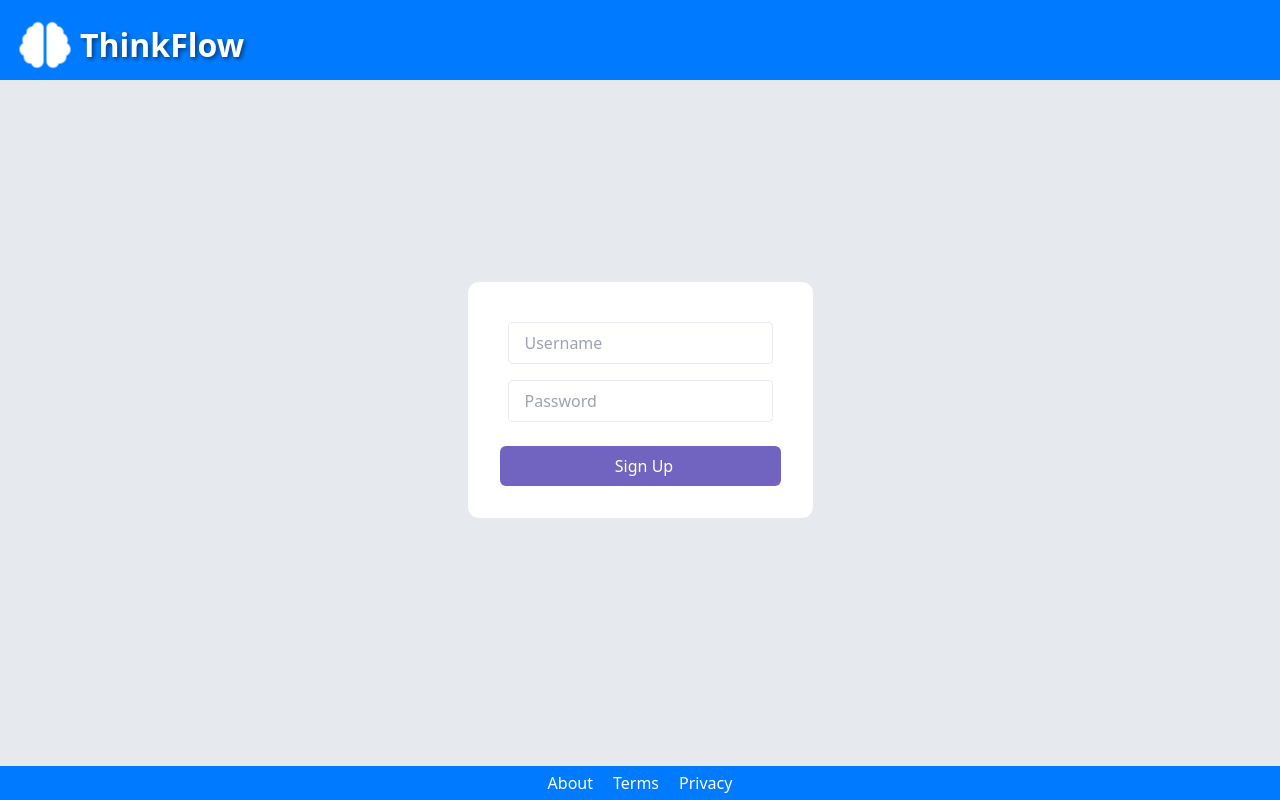
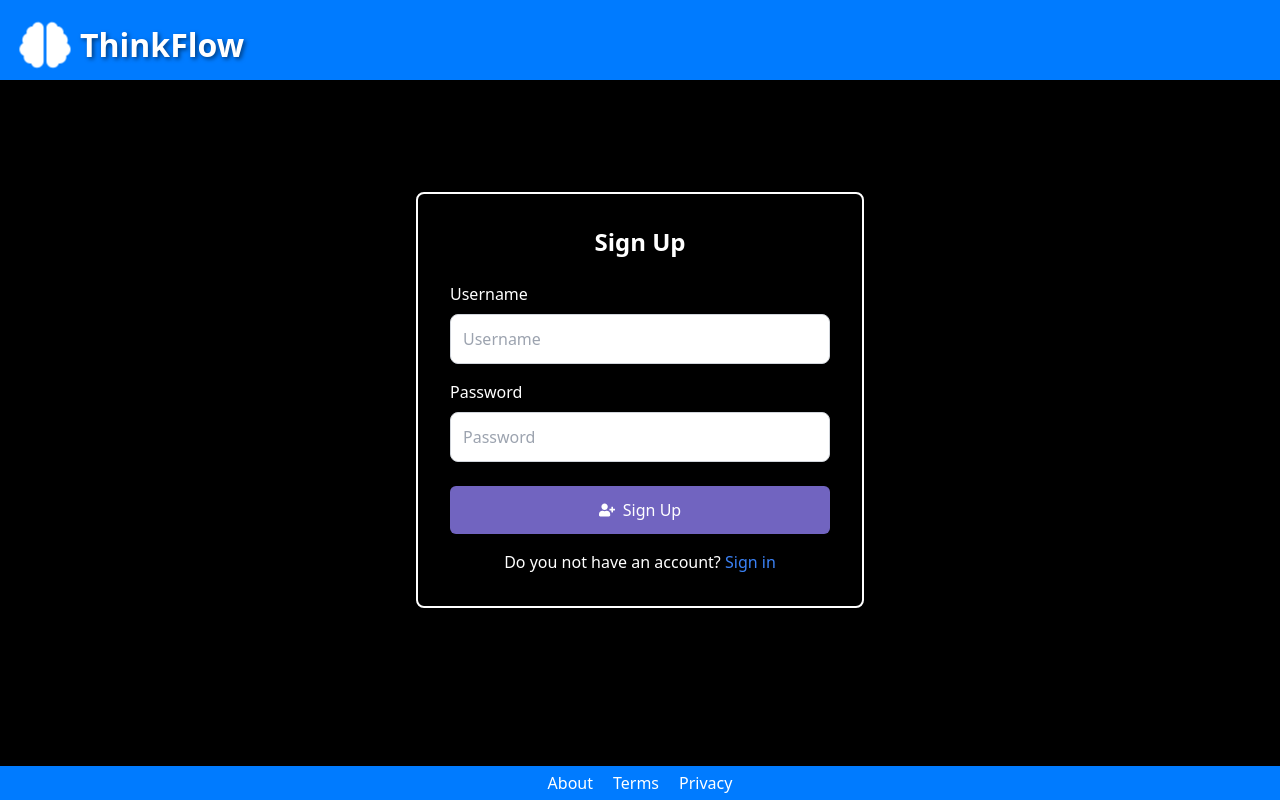
Before and after one commit to intojhanurag/Second---Brain-, a React (Vite) app in the folder brainly-frontend/: page /signup in a window 1280 px wide. Built offline with nearby package versions, Linux system fonts and the light colour scheme.

Commit message:
frontend

```diff
--- a/brainly-frontend/src/App.tsx
+++ b/brainly-frontend/src/App.tsx
@@ -3,25 +3,32 @@ import { Signin } from "./pages/Signin";
 import { Dashboard } from "./pages/dashboard";
 import { HomePage } from "./pages/HomePage";
 import { Header } from "./pages/Header";
-import { BrowserRouter,Routes,Route } from "react-router-dom";
+import { BrowserRouter,Routes,Route, useLocation } from "react-router-dom";
 import { Footer } from "./pages/Footer";
 
 function App(){
-  return <BrowserRouter>
+  const location=useLocation();
+  const showHeader=location.pathname==="/"||location.pathname==="/signup"||location.pathname==="/signin";
+  return (
       <div>
-
-        <Header/>
+        {showHeader && <Header/>}
         <Routes>
           <Route path="/" element={<HomePage/>}/>
           <Route path="/signup" element={<Signup/>}/>
           <Route path="/signin" element={<Signin/>}/>
           <Route path="/dashboard" element={<Dashboard/>}/>
         </Routes>
-        <Footer/>
+        {showHeader && <Footer/>}
       </div>
-
-  </BrowserRouter>
-
+  );
+}
+function AppWrapper(){
+  return (
+    <BrowserRouter>
+      <App/>
+    </BrowserRouter>
+  )
 }
 
-export default App
+
+export default AppWrapper
--- a/brainly-frontend/src/components/ui/Button.tsx
+++ b/brainly-frontend/src/components/ui/Button.tsx
@@ -1,29 +1,41 @@
 import { ReactElement } from "react";
 
-interface ButtonProps{
-    variant:"primary"|"secondary";
-    text:string;
-    startIcon:ReactElement;
-    onClick?:()=>void
-    fullWidth?:boolean
-    loading?:boolean
+interface ButtonProps {
+  variant: "primary" | "secondary";
+  text: string;
+  startIcon: ReactElement;
+  onClick?: () => void;
+  fullWidth?: boolean;
+  loading?: boolean;
+  className?: string;
 }
 
-const variantClasses={
-    "primary":"bg-purple-600 text-white",
-    "secondary":"bg-purple-200 text-purple-400"
+const variantClasses = {
+  primary: "bg-purple-600 text-white",
+  secondary: "bg-purple-200 text-purple-400",
+};
+
+const defaultStyles = "px-4 py-2 rounded-md font-light flex items-center";
+
+export function Button({
+  variant,
+  text,
+  startIcon,
+  onClick,
+  fullWidth,
+  loading,
+  className,
+}: ButtonProps) {
+  return (
+    <button
+      onClick={onClick}
+      className={`${variantClasses[variant]} ${defaultStyles} ${
+        fullWidth ? "w-full justify-center items-center" : ""
+      } ${loading ? "opacity-45" : ""} ${className}`}
+      disabled={loading}
+    >
+      <div className="pr-2">{startIcon}</div>
+      {text}
+    </button>
+  );
 }
-
-const defaultStyles="px-4 py-2 rounded-md font-light flex items-center"
-
-export function Button({variant,text,startIcon,onClick,fullWidth,loading}:ButtonProps){
-    return <button onClick={onClick} className={variantClasses[variant]+" "+defaultStyles + `${fullWidth?" w-full justify-center items-center":""}${loading?" opacity-45":""}`} disabled={loading}>
-        <div className="pr-2">
-            {startIcon}
-        </div>
-
-        {text}
-
-    </button>
-
-}
--- a/brainly-frontend/src/components/ui/Input.tsx
+++ b/brainly-frontend/src/components/ui/Input.tsx
@@ -1,16 +1,19 @@
-import { forwardRef } from "react";
+import React, { forwardRef } from "react";
 
-export const Input = forwardRef<HTMLInputElement, { placeholder: string }>(
-  ({ placeholder }, reference) => {
+interface InputProps extends React.InputHTMLAttributes<HTMLInputElement> {
+  placeholder: string;
+  className?: string;
+}
+
+export const Input = forwardRef<HTMLInputElement, InputProps>(
+  ({ placeholder, className, ...rest }, ref) => {
     return (
-      <div>
-        <input
-          ref={reference}
-          placeholder={placeholder}
-          type={"text"}
-          className="px-4 py-2 border rounded m-2"
-        />
-      </div>
+      <input
+        ref={ref}
+        placeholder={placeholder}
+        className={className}
+        {...rest}
+      />
     );
   }
 );
--- a/brainly-frontend/src/pages/HomePage.tsx
+++ b/brainly-frontend/src/pages/HomePage.tsx
@@ -25,9 +25,9 @@ export function HomePage() {
       <div className="content">
         {/* <div className="logo-container">
             <FaBrain className="brain-logo"/>
-            <h1 className="thinkflow-heading w-50 pl-2 pr-2 h-16 border-2 rounded-2xl border-solid border-blue-600">ThinkFlow</h1>
+            <h1 classN
+            ame="thinkflow-heading w-50 pl-2 pr-2 h-16 border-2 rounded-2xl border-solid border-blue-600">ThinkFlow</h1>
         </div> */}
-
         <div className="phone-frame">
           <div className="phone-notch"></div>
           <div className="phone-camera"></div>
--- a/brainly-frontend/src/pages/Signin.tsx
+++ b/brainly-frontend/src/pages/Signin.tsx
@@ -1,46 +1,79 @@
-import { Input } from "../components/ui/Input"
-import { Button } from "../components/ui/Button"
+import { Input } from "../components/ui/Input";
+import { Button } from "../components/ui/Button";
 import { useRef } from "react";
+import { Link } from "react-router-dom";
 import { BACKEND_URL } from "../config";
 import axios from "axios";
 import { useNavigate } from "react-router-dom";
-export function Signin(){
-    const usernameRef=useRef<HTMLInputElement>(null);
-    const passwordRef=useRef<HTMLInputElement>(null);
+import { FaSignInAlt } from "react-icons/fa";
 
-    const navigate=useNavigate();
+export function Signin() {
+  const usernameRef = useRef<HTMLInputElement>(null);
+  const passwordRef = useRef<HTMLInputElement>(null);
 
+  const navigate = useNavigate();
 
-    async function signin(){
-        console.log(usernameRef.current)
-        const username=usernameRef.current?.value||"";
+  async function signin() {
+    console.log(usernameRef.current);
+    const username = usernameRef.current?.value || "";
+    const password = passwordRef.current?.value || "";
 
-        const password=passwordRef.current?.value||"";
-
-        const response=await axios.post(BACKEND_URL+"/api/v1/signin",{
+    const response = await axios.post(BACKEND_URL + "/api/v1/signin", {
       username,
-            password
-        })
+      password,
+    });
     console.log("Signin Response:", response.data);
     const jwt = response.data.token;
     if (jwt) {
       localStorage.setItem("token", jwt);
-            navigate("/dashboard")
+      navigate("/dashboard");
       console.log("Token stored:", jwt);
     } else {
       console.error("No token received from backend");
     }
   }
-    return <div className="h-screen w-screen bg-gray-200
-    flex justify-center items-center">
-        <div className="bg-white rounded border min-w-48 p-8 rounded-xl">
-            <Input ref={usernameRef} placeholder="Username"/>
-            <Input ref={passwordRef} placeholder="Password"/>
 
-            <div className="flex justify-center pt-4">
-                <Button onClick={signin} loading={false} variant="primary" text="Sign in" fullWidth={true}></Button>
+  return (
+    <div className="h-screen w-screen bg-black flex justify-center items-center">
+      <div className="bg-black border-2 border-white rounded-lg shadow-lg p-8 w-full max-w-md">
+        <h2 className="text-2xl font-bold mb-6 text-center text-white">Sign In</h2>
+        <div className="pb-2 text-white">
+            Username
+        </div>
+        <Input
+          ref={usernameRef}
+          placeholder="Username"
+          className="mb-4 p-3 w-full border border-white rounded-lg focus:outline-none focus:ring-2 focus:ring-blue-500"
+        />
+        <div className="text-white pb-2">
+            Password
+        </div>
+        <Input
+          ref={passwordRef}
+          placeholder="Password"
+          type="password"
+          className="mb-6 p-3 w-full border border-gray-300 rounded-lg focus:outline-none focus:ring-2 focus:ring-blue-500"
+        />
+        <div className="flex justify-center">
+
+          <Button
+            onClick={signin}
+            loading={false}
+            variant="primary"
+            text="Sign in"
+            fullWidth={true}
+            className="w-full py-3 bg-blue-500 text-white font-bold rounded-lg hover:bg-blue-600 transition duration-300"
+            startIcon={<FaSignInAlt/>}
+          />
+        </div>
+
+        <div className="text-center mt-4">
+          <span className="text-white">Do you not have an account? </span>
+          <Link to="/signup" className="text-blue-500 hover:underline">
+            Sign up
+          </Link>
         </div>
       </div>
-
     </div>
+  );
 }
--- a/brainly-frontend/src/pages/Signup.tsx
+++ b/brainly-frontend/src/pages/Signup.tsx
@@ -1,39 +1,71 @@
-import { Input } from "../components/ui/Input"
-import { Button } from "../components/ui/Button"
+import { Input } from "../components/ui/Input";
+import { Button } from "../components/ui/Button";
 import { useRef } from "react";
-import {BACKEND_URL} from "../config"
+import { BACKEND_URL } from "../config";
 import axios from "axios";
+import { Link } from "react-router-dom";
 import { useNavigate } from "react-router-dom";
-export function Signup(){
-    const usernameRef=useRef<HTMLInputElement>(null);
-    const passwordRef=useRef<HTMLInputElement>(null);
+import { FaUserPlus } from "react-icons/fa"; // Import an icon for the button
 
-    const navigate=useNavigate();
+export function Signup() {
+  const usernameRef = useRef<HTMLInputElement>(null);
+  const passwordRef = useRef<HTMLInputElement>(null);
 
+  const navigate = useNavigate();
 
-    async function signup(){
-        console.log(usernameRef.current)
-        const username=usernameRef.current?.value||"";
+  async function signup() {
+    console.log(usernameRef.current);
+    const username = usernameRef.current?.value || "";
+    const password = passwordRef.current?.value || "";
 
-        const password=passwordRef.current?.value||"";
+    await axios.post(BACKEND_URL + "/api/v1/signup", {
+      username,
+      password,
+    });
+    navigate("/signin");
+    alert("You have signed up!");
+  }
 
-        await axios.post(BACKEND_URL+"/api/v1/signup",{
-            username,
-            password
-        })
-        navigate("/signin")
-        alert("You have signed up!")
-    }
-    return <div className="h-screen w-screen bg-gray-200
-    flex justify-center items-center">
-        <div className="bg-white rounded border min-w-48 p-8 rounded-xl">
-            <Input ref={usernameRef} placeholder="Username"/>
-            <Input ref={passwordRef} placeholder="Password"/>
+  return (
+    <div className="h-screen w-screen bg-black flex justify-center items-center">
+      <div className="bg-black border-2 border-white rounded-lg shadow-lg p-8 w-full max-w-md">
 
-            <div className="flex justify-center pt-4">
-                <Button onClick={signup} loading={false} variant="primary" text="Sign Up" fullWidth={true}></Button>
-            </div>
+        <h2 className="text-2xl font-bold mb-6 text-center text-white">Sign Up</h2>
+        <div className="text-white pb-2">
+            Username
         </div>
-
+        <Input
+          ref={usernameRef}
+          placeholder="Username"
+          className="mb-4 p-3 w-full border border-gray-300 rounded-lg focus:outline-none focus:ring-2 focus:ring-blue-500"
+        />
+        <div className="text-white pb-2">
+            Password
+        </div>
+        <Input
+          ref={passwordRef}
+          placeholder="Password"
+          type="password"
+          className="mb-6 p-3 w-full border border-gray-300 rounded-lg focus:outline-none focus:ring-2 focus:ring-blue-500"
+        />
+        <div className="flex justify-center">
+          <Button
+            onClick={signup}
+            loading={false}
+            variant="primary"
+            text="Sign Up"
+            fullWidth={true}
+            className="w-full py-3 bg-blue-500 text-white font-bold rounded-lg hover:bg-blue-600 transition duration-300"
+            startIcon={<FaUserPlus />} // Use an icon for the button
+          />
+        </div>
+        <div className="text-center mt-4">
+          <span className="text-white">Do you not have an account? </span>
+          <Link to="/signup" className="text-blue-500 hover:underline">
+            Sign in
+          </Link>
+        </div>
+      </div>
     </div>
+  );
 }
```
Also changed, not shown: brainly-frontend/src/components/ui/Sidebar.css (added, +60 -0 lines), brainly-frontend/src/components/ui/Sidebar.tsx (+27 -20 lines), brainly-frontend/src/components/ui/SidebarItem.tsx (+14 -11 lines), brainly-frontend/src/pages/HomePage.css (+45 -0 lines), brainly-frontend/src/pages/dashboard.tsx (+6 -2 lines). Lines whose indentation alone changed are shown as unchanged.
